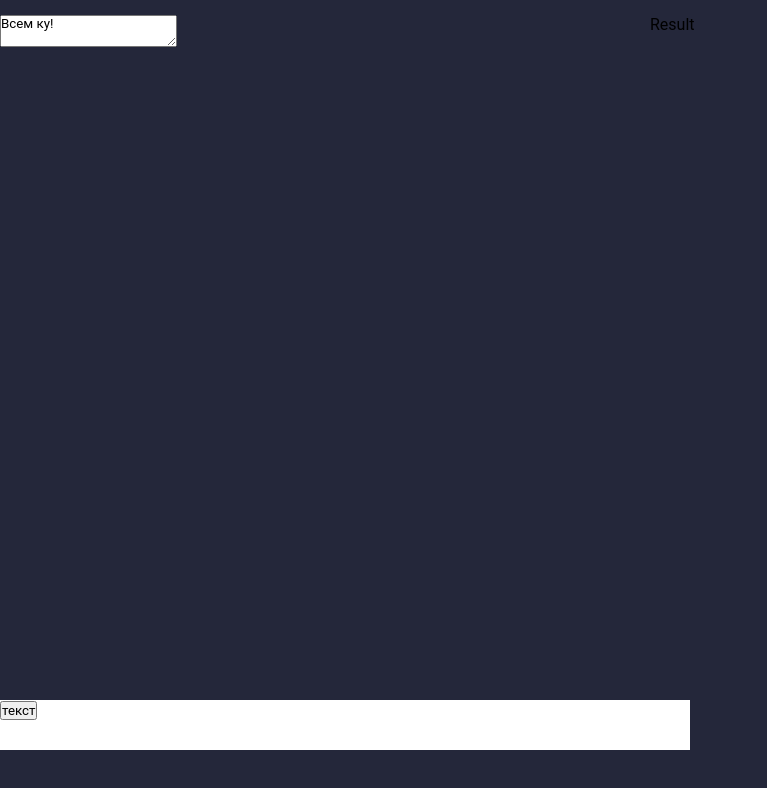
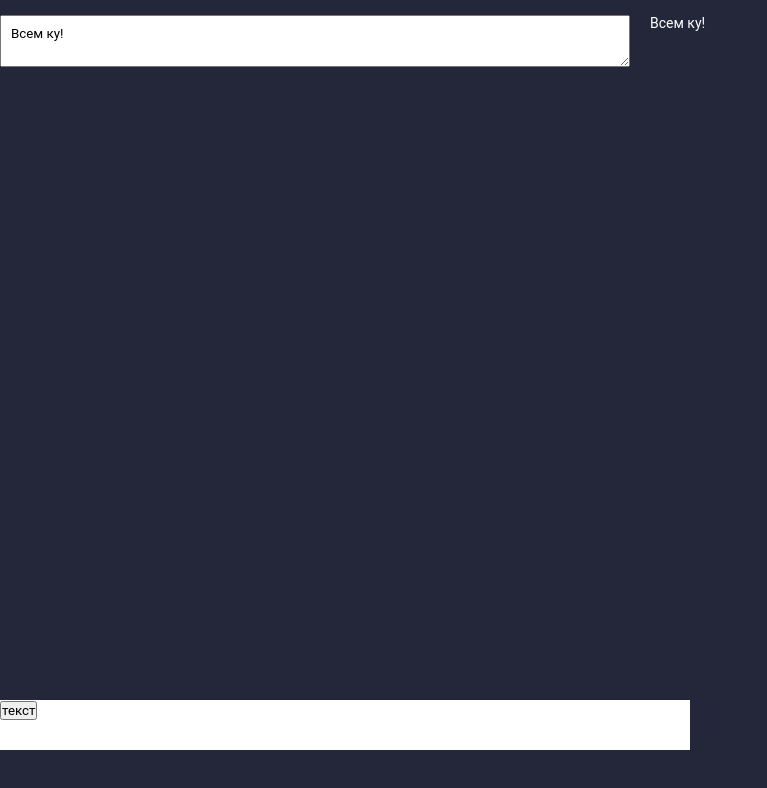
Before and after one commit to Zayac11/Cv-Constructor, a React (Create React App) app: page / in a window 1280 px wide. Shown: the top 788 px of the page, without its empty margins (0-767 px from the left). Built offline with nearby package versions, Linux system fonts and the light colour scheme.

Commit message:
added text result

```diff
--- /dev/null
+++ b/src/common/sections/Textarea/Textarea.jsx
@@ -0,0 +1,18 @@
+import React from 'react'
+import s from './Textarea.module.scss'
+
+const Textarea = (props) => {
+    return (
+        <>
+            <textarea className={s.textarea} id={props.id} value={props.message}
+                      onChange={(e) => props.onUpdateSection({
+                          message: e.target.value,
+                          type:'text',
+                          id: props.id
+                      })}
+                      name='text' />
+        </>
+    )
+}
+
+export default Textarea
--- /dev/null
+++ b/src/common/sections/Textarea/Textarea.module.scss
@@ -0,0 +1,7 @@
+.textarea {
+    display: block;
+    resize: vertical;
+    max-height: 400px;
+    padding: 10px;
+    width: 100%;
+}
--- a/src/components/Container.jsx
+++ b/src/components/Container.jsx
@@ -1,7 +1,7 @@
 import React from 'react'
 import s from './Container.module.scss'
-import Result from './Result/Result'
 import EditorContainer from './Editor/EditorContainer'
+import ResultContainer from './Result/ResultContainer'
 
 const Container = () => {
     return (
@@ -10,7 +10,7 @@
                 <div className={s.container}>
                     <EditorContainer />
 
-                    <Result />
+                    <ResultContainer />
                 </div>
             </div>
         </div>
--- a/src/components/Editor/Editor.jsx
+++ b/src/components/Editor/Editor.jsx
@@ -1,5 +1,6 @@
 import React from 'react'
 import s from './Editor.module.scss'
+import Textarea from '../../common/sections/Textarea/Textarea'
 
 const Editor = (props) => {
 
@@ -9,24 +10,16 @@
             <div className={s.editor}>
                 <div>
                     {
-                        props.CV && props.CV.length &&
+                        props.CV && props.CV.length > 0 &&
                             props.CV.map((cv, index) => {
                                 return (
-
-                                        <div key={index}>
-                                            {
-                                                cv.type === 'text' ? (
-                                                    <textarea id={cv.id} value={cv.message}
-                                                              onChange={(e) => props.onUpdateSection({
-                                                                  message: e.target.value,
-                                                                  type:'text',
-                                                                  id: cv.id
-                                                              })}
-                                                              name='text' />
-                                                ) : <></>
-                                            }
-                                        </div>
-
+                                    <div className={s.item} key={index}>
+                                        {
+                                            cv.type === 'text' ? (
+                                                <Textarea id={cv.id} message={cv.message} onUpdateSection={props.onUpdateSection} />
+                                            ) : <></>
+                                        }
+                                    </div>
                                 )
                             })
                     }
--- a/src/components/Editor/Editor.module.scss
+++ b/src/components/Editor/Editor.module.scss
@@ -13,3 +13,7 @@
     margin: auto;
     min-height: 50px;
 }
+
+.item {
+    margin-bottom: 20px;
+}
--- a/src/components/Editor/EditorContainer.jsx
+++ b/src/components/Editor/EditorContainer.jsx
@@ -10,11 +10,10 @@
     const CV = useSelector(state => state.editor.CV)
 
     const addSection = (section) => {
-        dispatch(setSection({type: section}))
+        dispatch(setSection({type: section, id: Math.random() * (9999999 - 1) + 1}))
     }
 
     const onUpdateSection = (content) => {
-        debugger
         dispatch(updateSection(content))
     }
 
--- a/src/components/Result/Result.jsx
+++ b/src/components/Result/Result.jsx
@@ -1,11 +1,28 @@
 import React from 'react'
 import s from './Result.module.scss'
 
-const Result = () => {
+const Result = ({CV}) => {
     return (
         <>
-            <div>
-                Result
+            <div className={s.result}>
+
+                {
+                    CV && CV.length > 0 &&
+                        CV.map((cv,index) => {
+                            return (
+                                <div key={index} className={s.item}>
+                                    {
+                                        cv.type === 'text' ? (
+                                            <div className={s.text}>
+                                                {cv.message}
+                                            </div>
+                                        ) : <></>
+                                    }
+                                </div>
+                            )
+                        })
+                }
+
             </div>
 
         </>
--- a/src/components/Result/Result.module.scss
+++ b/src/components/Result/Result.module.scss
@@ -0,0 +1,16 @@
+.result {
+    position: relative;
+    width: 100%;
+    max-width: 690px;
+}
+
+.item {
+    margin-bottom: 20px;
+}
+
+.text {
+    color: white;
+    font-size: 14px;
+    white-space: pre-wrap;
+    word-break: break-all;
+}
--- /dev/null
+++ b/src/components/Result/ResultContainer.jsx
@@ -0,0 +1,16 @@
+import React from 'react'
+import Result from './Result'
+import {useSelector} from 'react-redux'
+
+const ResultContainer = () => {
+
+    const CV = useSelector(state => state.editor.CV)
+
+    return (
+        <>
+            <Result CV={CV}/>
+        </>
+    )
+}
+
+export default ResultContainer
```
